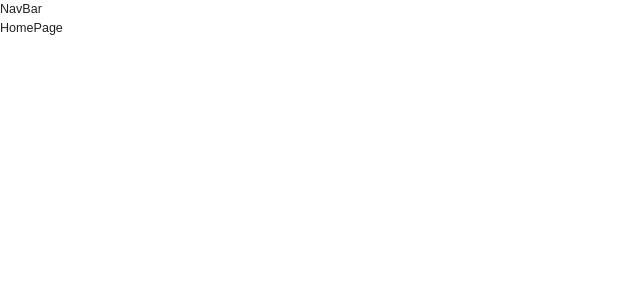
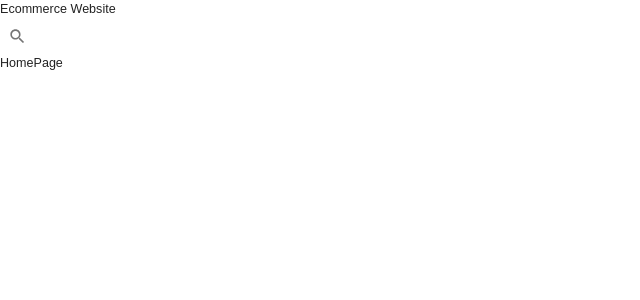
Before and after one commit to brosmar18/ecommerce-client, a React (Create React App) app: page / in a window 1280 px wide. Shown: the top 300 px of the page, without its empty margins (0-640 px from the left). Built offline with nearby package versions, Linux system fonts and the light colour scheme; a web font is replaced by a local one.

Commit message:
bug fixed

```diff
--- a/src/pages/Global/NavBar.jsx
+++ b/src/pages/Global/NavBar.jsx
@@ -16,7 +16,16 @@ const NavBar = () => {
 
   return (
     <Box>
-      NavBar
+      <Box>
+        <Box>
+          Ecommerce Website
+          <Box>
+            <IconButton>
+              <SearchOutlined />
+            </IconButton>
+          </Box>
+        </Box>
+      </Box>
     </Box>
   )
 }
--- a/src/pages/ItemDetails/ItemDetails.jsx
+++ b/src/pages/ItemDetails/ItemDetails.jsx
@@ -0,0 +1,11 @@
+import React from 'react';
+
+const ItemDetails = () => {
+  return (
+    <div>
+      ItemDetails
+    </div>
+  )
+}
+
+export default ItemDetails;
--- a/src/state/index.js
+++ b/src/state/index.js
@@ -1,4 +1,3 @@
-import { create } from "@mui/material/styles/createTransitions";
 import { createSlice } from "@reduxjs/toolkit";
 
 const initialState = {
```
